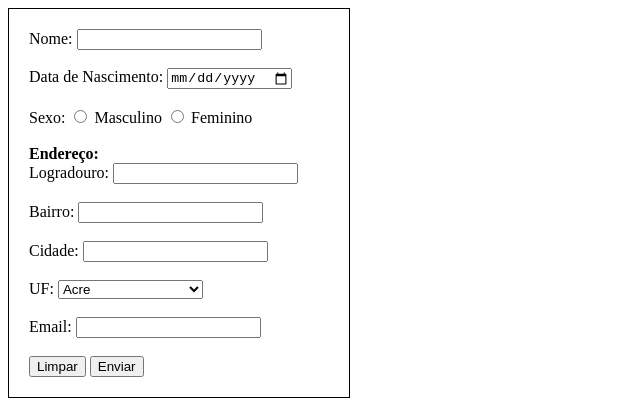
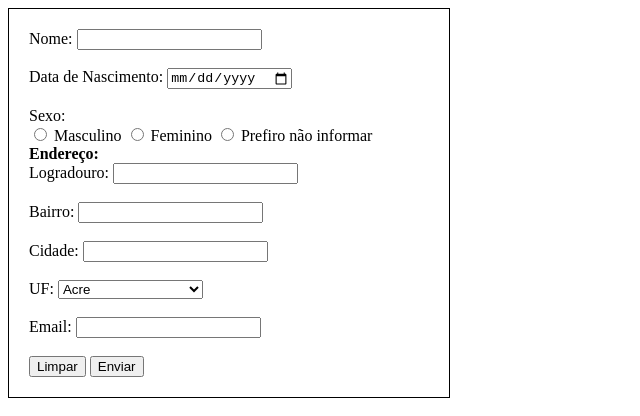
Before and after one commit to willCood4Food/formulario.html, a plain HTML site: page formulário 10092023 código hmtl.html in a window 1280 px wide. Shown: the whole page, without its empty margins (0-640 px from the left). Drawn offline with Linux system fonts and the light colour scheme.

Commit message:
Update formulário 10092023 código hmtl.html

```diff
--- a/formulário 10092023 código hmtl.html
+++ b/formulário 10092023 código hmtl.html
@@ -7,7 +7,7 @@
 </head>
 <body>
 
-<form action="#" method="post" style="border: 1px solid black; padding: 20px; width: 300px;">
+<form action="#" method="post" style="border: 1px solid black; padding: 20px; width: 400px;">
     <!-- Nome -->
     <label for="nome">Nome:</label>
     <input type="text" id="nome" name="nome" required><br><br>
@@ -17,11 +17,13 @@
     <input type="date" id="dataNascimento" name="dataNascimento" required><br><br>
 
     <!-- Sexo -->
-    <label>Sexo:</label>
+    <label>Sexo:</label><br>
     <input type="radio" id="masculino" name="sexo" value="masculino" required>
     <label for="masculino">Masculino</label>
     <input type="radio" id="feminino" name="sexo" value="feminino" required>
-    <label for="feminino">Feminino</label><br><br>
+    <label for="feminino">Feminino</label>
+    <input type="radio" id="naoInformar" name="sexo" value="naoInformar" required>
+    <label for="naoInformar">Prefiro não informar</label>
 
     <!-- Endereço -->
     <strong>Endereço:</strong><br>
```
